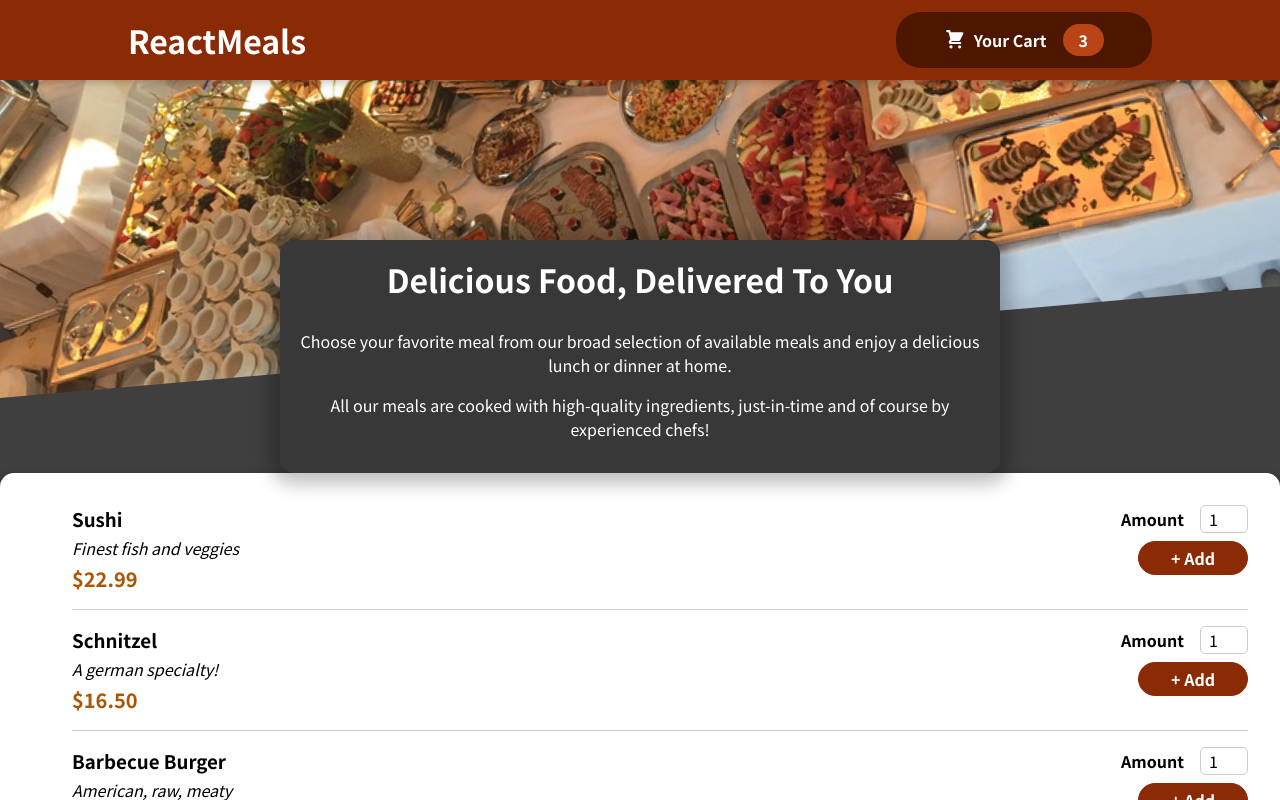
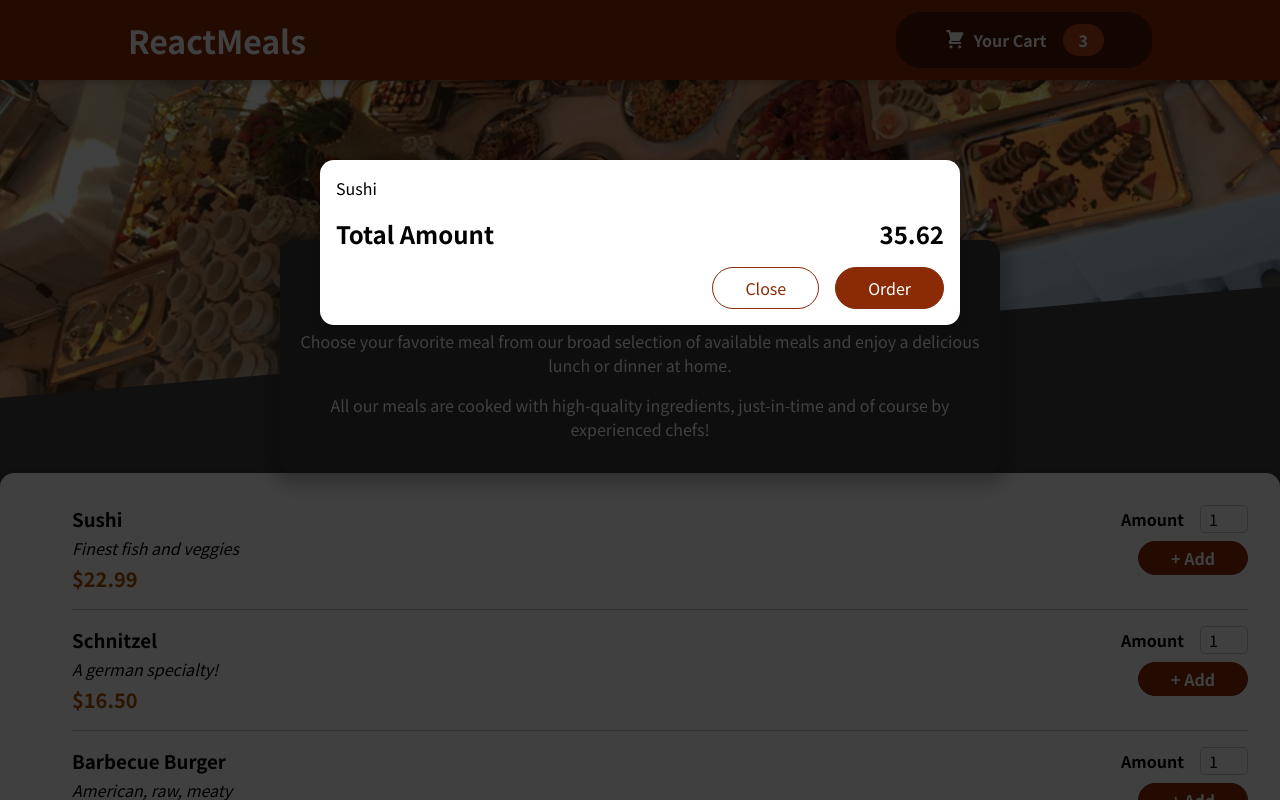
Before and after one commit to anuzza/Food-Order-App, a React (Create React App) app: page / in a window 1280 px wide. Shown: the top 800 px of the page. Built offline with nearby package versions, Linux system fonts and the light colour scheme.

Commit message:
added cart to the app

```diff
--- a/src/App.js
+++ b/src/App.js
@@ -1,10 +1,12 @@
 import Header from "./components/Layout/Header";
 import react, {Fragment} from "react";
 import Meals from "./components/Meals/Meals";
+import Cart from "./components/Cart/Cart";
 
 function App() {
   return (
     <Fragment>
+      <Cart/>
       <Header/>
       <main>
         <Meals/>
--- a/src/components/Cart/Cart.js
+++ b/src/components/Cart/Cart.js
@@ -11,7 +11,7 @@ const Cart =props=>{
             <span>Total Amount</span>
             <span>35.62</span>
         </div>
-        <div className={classes.action}>
+        <div className={classes.actions}>
 
             <button className={classes['button--alt']}>Close</button>
 
```
